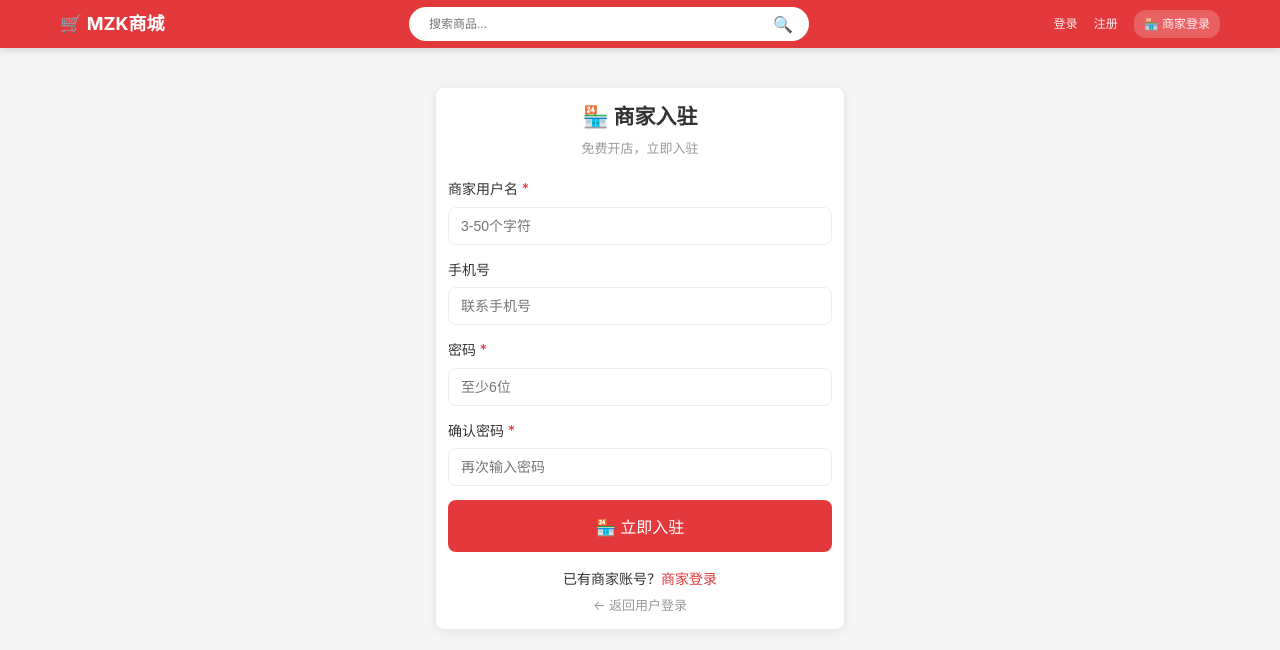
After one commit to liverpoolfc01/mzk-shopping, a Flask app: page /auth/merchant-register in a window 1280 px wide. The commit adds this page. Shown: the top 650 px of the page. Run offline with Flask 3, Linux system fonts and the light colour scheme; some libraries are stand-ins or nearby versions.

Commit message:
feat: 明确分离客户端和商家端
- 首页顶部导航增加「🏪 商家登录」入口（未登录时显示）
- 管理员登录后显示「🏪 商家后台」快捷入口
- 新增商家入驻页面 /auth/merchant-register
- 商家登录页改为「🏪 商家登录」品牌化
- 商家端可自助注册入驻

```diff
--- a/app/routes/auth.py
+++ b/app/routes/auth.py
@@ -88,6 +88,54 @@ def register():
     return render_template('auth/register.html')
 
 
+@auth_bp.route('/auth/merchant-register', methods=['GET', 'POST'])
+def merchant_register():
+    """Merchant/商家 registration"""
+    if current_user.is_authenticated:
+        return redirect(url_for('main.index'))
+
+    if request.method == 'POST':
+        username = request.form.get('username', '').strip()
+        password = request.form.get('password', '')
+        password2 = request.form.get('password2', '')
+        phone = request.form.get('phone', '').strip()
+
+        if not username or not password:
+            flash('请填写用户名和密码', 'danger')
+            return render_template('auth/merchant_register.html')
+
+        if len(username) < 3 or len(username) > 50:
+            flash('用户名长度3-50个字符', 'danger')
+            return render_template('auth/merchant_register.html')
+
+        if password != password2:
+            flash('两次密码输入不一致', 'danger')
+            return render_template('auth/merchant_register.html')
+
+        if len(password) < 6:
+            flash('密码长度至少6位', 'danger')
+            return render_template('auth/merchant_register.html')
+
+        if User.query.filter_by(username=username).first():
+            flash('用户名已被注册', 'danger')
+            return render_template('auth/merchant_register.html')
+
+        user = User(
+            username=username,
+            password_hash=generate_password_hash(password),
+            phone=phone,
+            role='admin',
+            status=1,
+        )
+        db.session.add(user)
+        db.session.commit()
+
+        flash('商家注册成功！请登录商家后台', 'success')
+        return redirect(url_for('admin.login'))
+
+    return render_template('auth/merchant_register.html')
+
+
 @auth_bp.route('/auth/logout')
 def logout():
     logout_user()
--- /dev/null
+++ b/app/templates/auth/merchant_register.html
@@ -0,0 +1,35 @@
+{% extends "base.html" %}
+{% block title %}商家入驻 - MZK商城{% endblock %}
+{% block content %}
+<div style="max-width:440px;margin:40px auto;padding:0 16px;">
+    <div class="card"><div class="card-body">
+        <h2 style="text-align:center;margin-bottom:4px;">🏪 商家入驻</h2>
+        <p style="text-align:center;color:var(--text-muted);font-size:13px;margin-bottom:20px;">免费开店，立即入驻</p>
+        <form method="POST">
+            <div class="form-group">
+                <label class="form-label">商家用户名 <span style="color:var(--primary);">*</span></label>
+                <input type="text" name="username" class="form-input" placeholder="3-50个字符" required>
+            </div>
+            <div class="form-group">
+                <label class="form-label">手机号</label>
+                <input type="text" name="phone" class="form-input" placeholder="联系手机号">
+            </div>
+            <div class="form-group">
+                <label class="form-label">密码 <span style="color:var(--primary);">*</span></label>
+                <input type="password" name="password" class="form-input" placeholder="至少6位" required>
+            </div>
+            <div class="form-group">
+                <label class="form-label">确认密码 <span style="color:var(--primary);">*</span></label>
+                <input type="password" name="password2" class="form-input" placeholder="再次输入密码" required>
+            </div>
+            <button type="submit" class="btn btn-primary btn-block btn-lg">🏪 立即入驻</button>
+        </form>
+        <p style="text-align:center;margin-top:16px;">
+            已有商家账号？<a href="/admin/login" style="color:var(--primary);">商家登录</a>
+        </p>
+        <p style="text-align:center;margin-top:4px;">
+            <a href="/auth/login" style="color:var(--text-muted);font-size:13px;">← 返回用户登录</a>
+        </p>
+    </div></div>
+</div>
+{% endblock %}
--- a/app/templates/base.html
+++ b/app/templates/base.html
@@ -23,10 +23,14 @@
                     <a href="/cart" class="cart-badge">
                         🛒<span class="badge" id="cart-badge">{{ cart_count }}</span>
                     </a>
+                    {% if current_user.role == 'admin' %}
+                    <a href="/admin" style="background:rgba(255,255,255,0.2);padding:4px 10px;border-radius:12px;">🏪 商家后台</a>
+                    {% endif %}
                     <a href="/auth/logout">退出</a>
                 {% else %}
                     <a href="/auth/login">登录</a>
                     <a href="/auth/register">注册</a>
+                    <a href="/admin/login" style="background:rgba(255,255,255,0.2);padding:4px 10px;border-radius:12px;">🏪 商家登录</a>
                 {% endif %}
             </nav>
         </div>
```
Also changed, not shown: app/templates/admin/login.html (+11 -5 lines).
